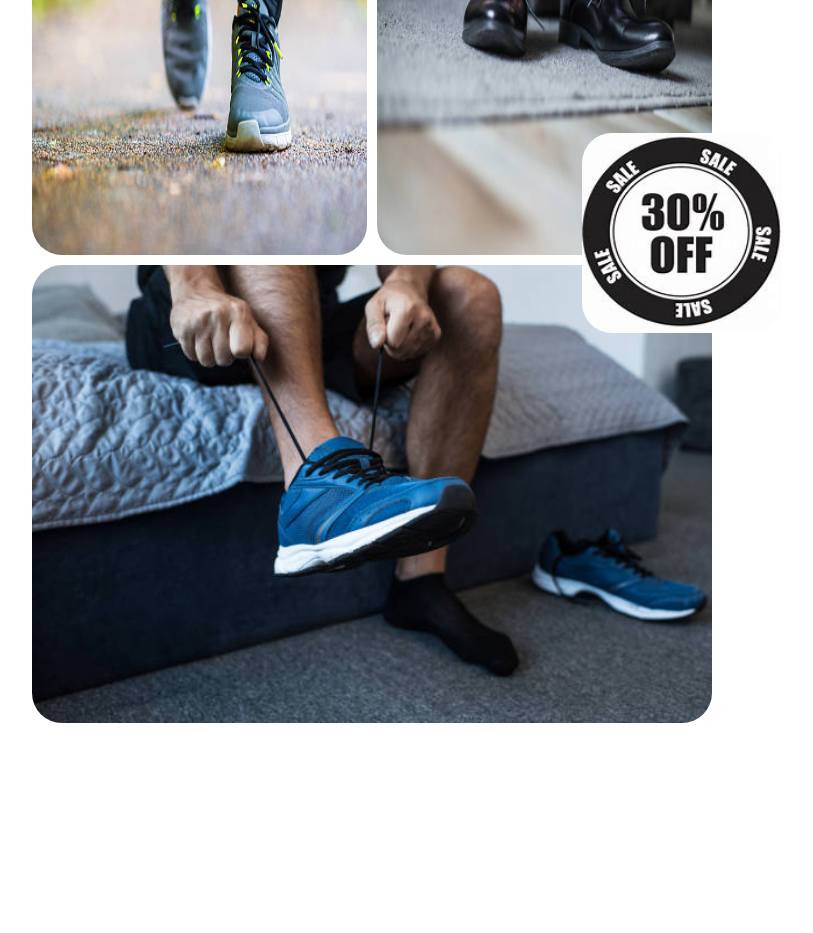
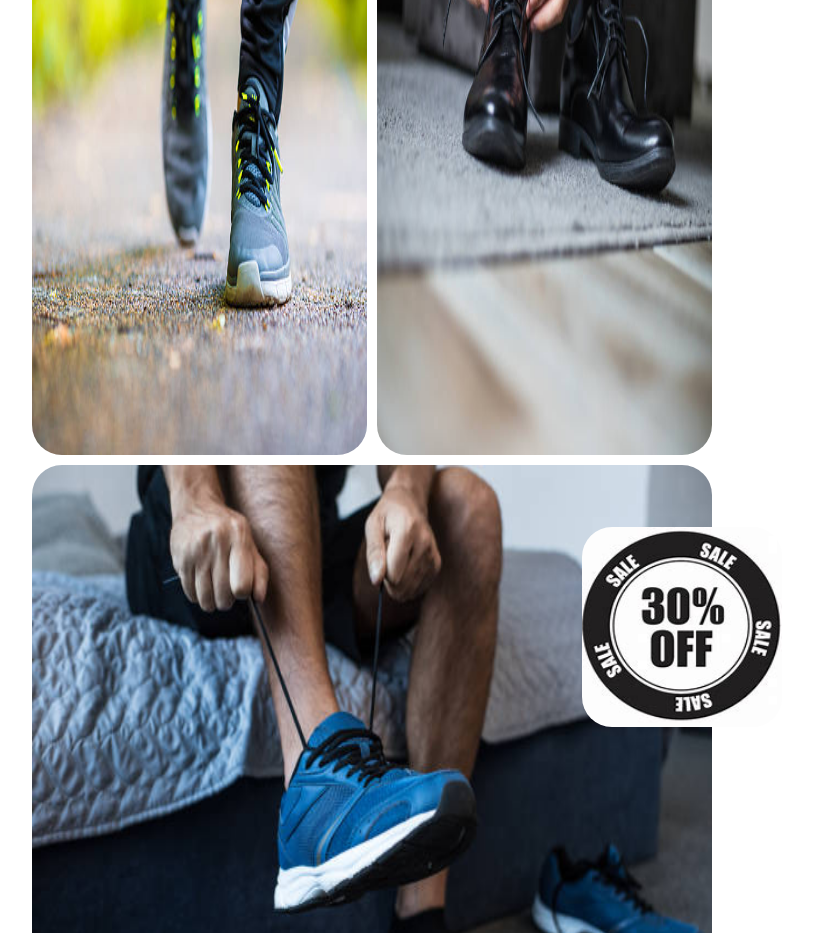
Before and after one commit to hu3n-org/rake, a plain HTML site: page index.html in a window 1280 px wide. Shown: the part 3840-4773 px from the top of the page, without its empty margins (268-1081 px from the left). Drawn offline with Linux system fonts and the light colour scheme.

Commit message:
Update index.html

```diff
--- a/index.html
+++ b/index.html
@@ -176,12 +176,14 @@
         <img src="./image/leg and shoe.jpg" alt="">
     </div>
 
-    <div class="rr"> <img src="./image/leg and shoe2.jpg" alt=""></div>
+    <div class="rr"> <img src="./image/leg and shoe2.jpg" alt="">
+     <div class="off">
+        <img src="./image/off.jpg" alt="">
+    </div>
+    </div>
 
 
-    <div class="off">
-        <img src="./image/off.jpg" alt="">
-    </div>
+
 </div>
 
 
```
